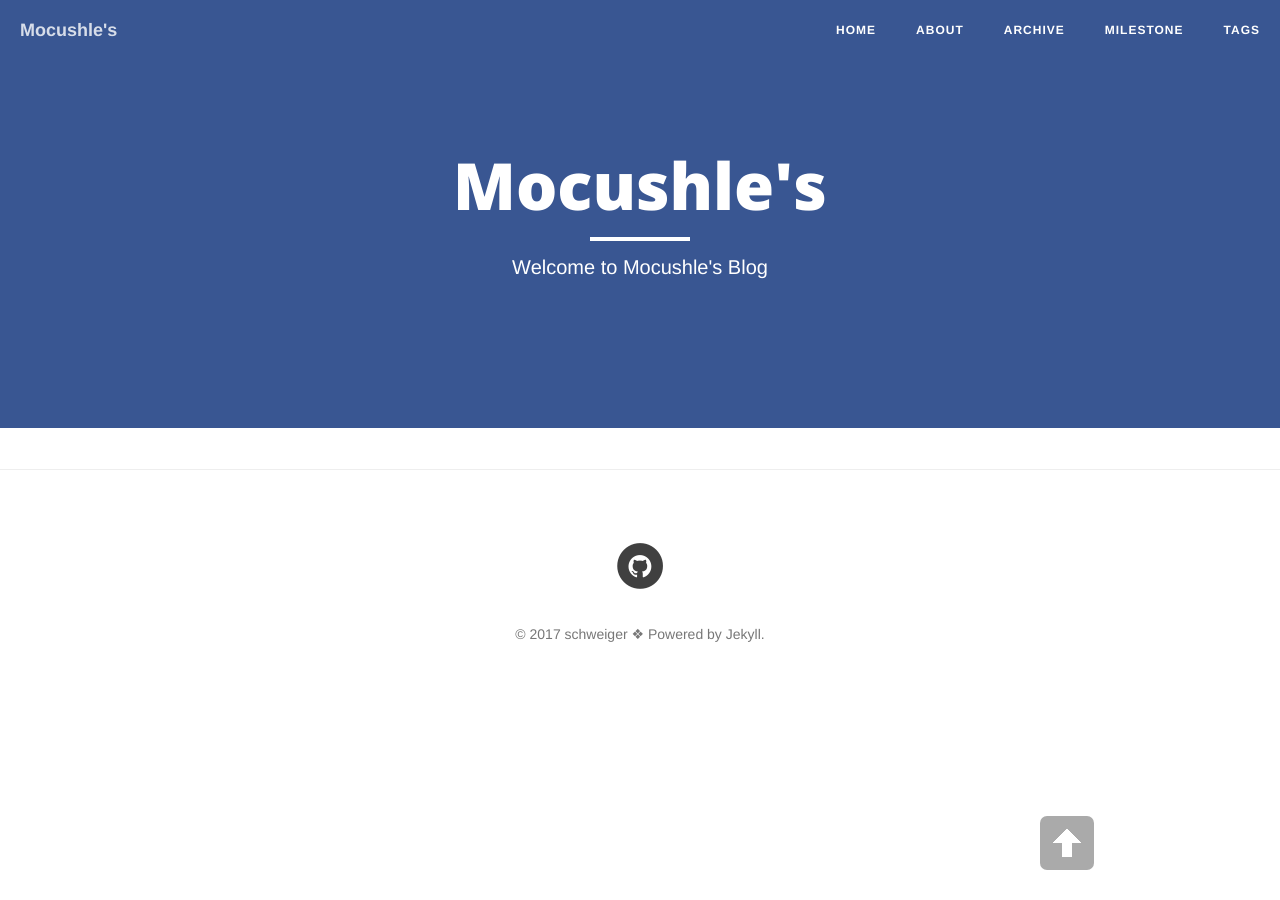
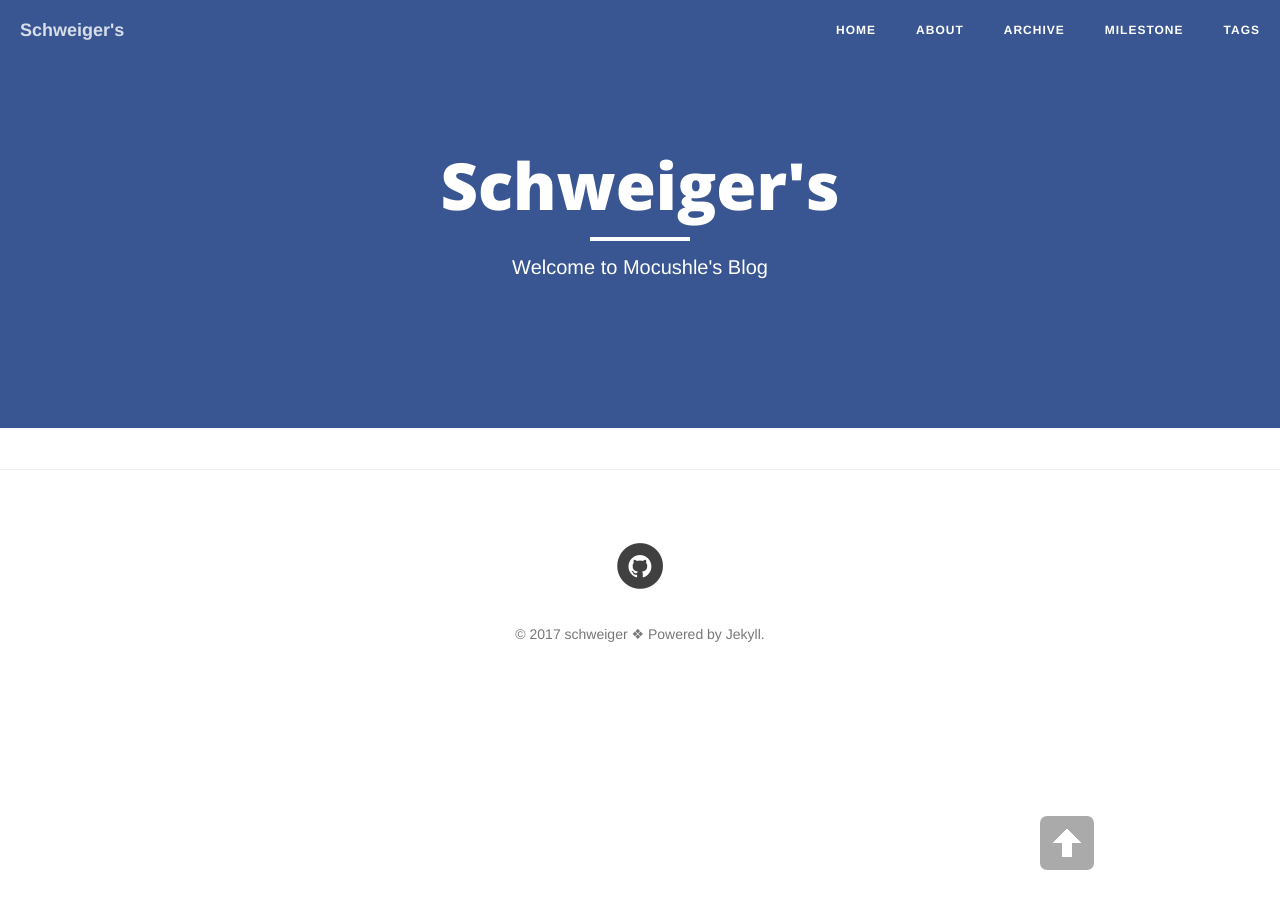
Before and after one commit to 8527/8527.github.io, a Jekyll site: the page built from index.html, in a window 1280 px wide. Built offline with Jekyll 4.4.1, drawn with Linux system fonts in a browser that asks for light colours; nearby versions of some CDN libraries; the list of posts is cut into pages by our own code.

Commit message:
Update _config.yml

```diff
--- a/_config.yml
+++ b/_config.yml
@@ -1,10 +1,10 @@
 # Site settings
-title: Mocushle's
+title: Schweiger's
 header-img: "img/facebook.jpg"
 tagline: "cn"
-description: "Mocushle's|You Are No.1"
+description: "Schweiger's|Hungry and Foolish"
 baseurl: ""
-url: "http://MoCushle.github.io"
+url: "http://8527.github.io"
 
 # About/contact
 owner:
@@ -18,7 +18,7 @@ favicon: img/favicon.png
 
 douban_username:
 twitter_username:
-github_username: MoCushle
+github_username: 8527
 weibo_username:
 facebook_username:
 zhihu_username:
@@ -51,9 +51,9 @@ defaults:
 comments :
   provider : duoshuo
   duoshuo :
-    short_name : MoCushle
+    short_name : 8527
   disqus :
-      short_name : MoCushle
+      short_name : 8527
 
 # Analytics and webmaster tools stuff goes here
 google_analytics:
```
